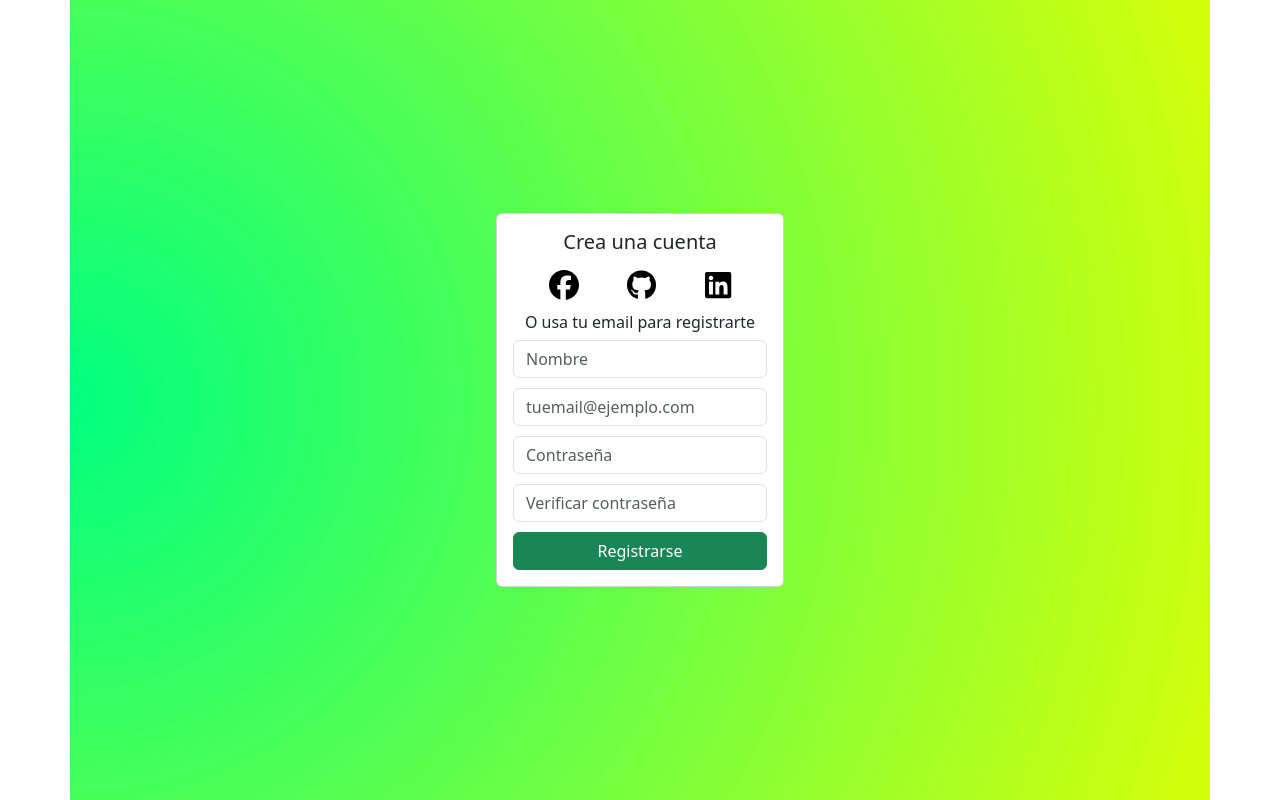
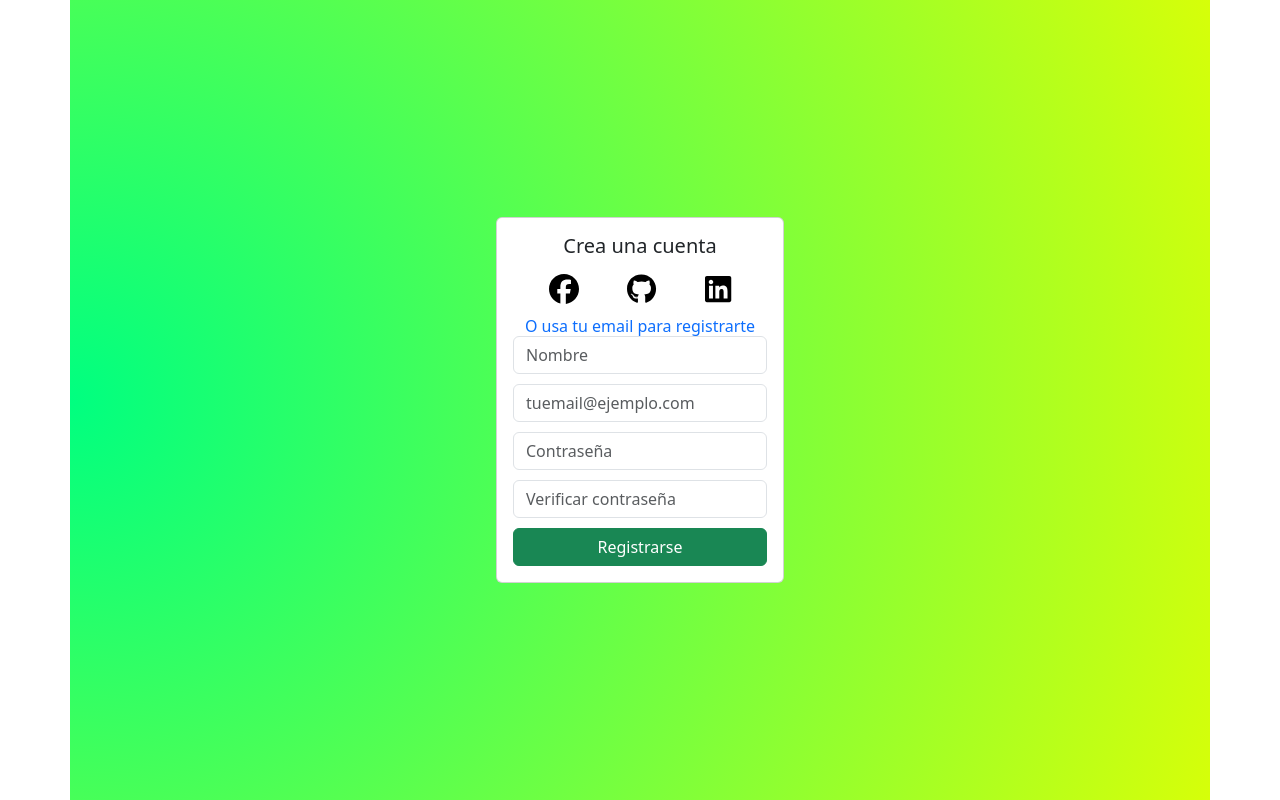
Before and after one commit to matttoo-f/etados-de-los-componentes, a React (Vite) app: page / in a window 1280 px wide. Built offline with nearby package versions, Linux system fonts and the light colour scheme.

Commit message:
Ultimas modificaciones y subida final

```diff
--- a/src/components/Registro.jsx
+++ b/src/components/Registro.jsx
@@ -2,6 +2,7 @@ import Formulario from "./Formulario"
 import Card from 'react-bootstrap/Card';
 import SocialButtons from './SocialButtons';
 import { Container } from 'react-bootstrap'
+import 'bootstrap/dist/css/bootstrap.min.css'
 
 
 import { FontAwesomeIcon } from '@fortawesome/react-fontawesome';
@@ -21,7 +22,7 @@ const Registro = () => {
             linkedin={<FontAwesomeIcon icon={faLinkedin} />}
             />
 
-            <Card.Subtitle className="mb-2 text-body">
+            <Card.Subtitle className="text-primary">
                 O usa tu email para registrarte
             </Card.Subtitle>
 
```
